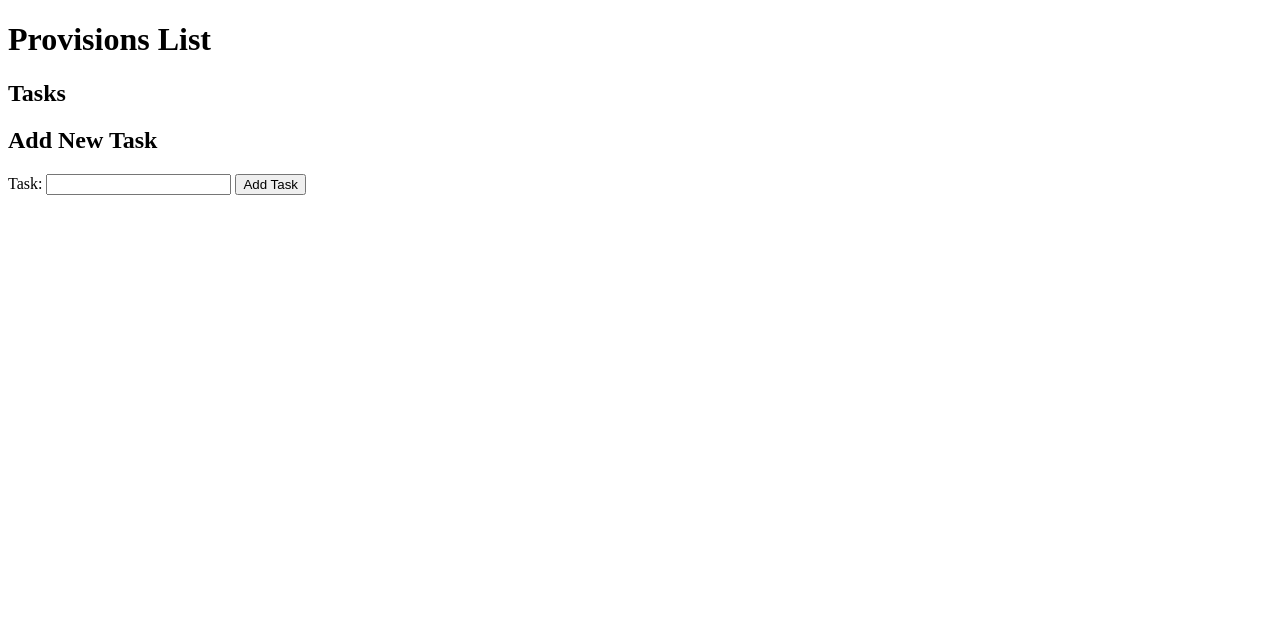
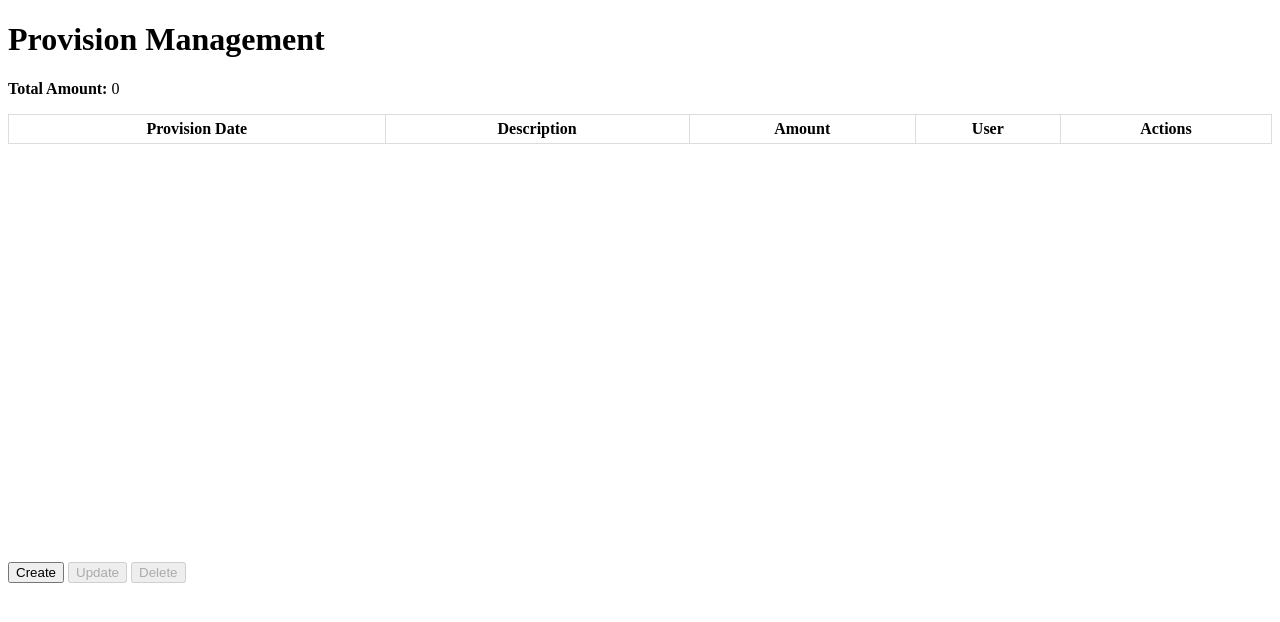
Before and after one commit to mmistroni/groceries_plugin, a Python web app: template templates/index.html in a window 1280 px wide. Shown: the top 622 px of the page. Run offline with Jinja, Linux system fonts and the light colour scheme; the template is opened without the code that fills it, so the values that code supplies are empty.

Commit message:
new page generated by bard

```diff
--- a/templates/index.html
+++ b/templates/index.html
@@ -3,53 +3,112 @@
 <head>
   <meta charset="UTF-8">
   <meta name="viewport" content="width=device-width, initial-scale=1.0">
-  <title>CRUD Application</title>
-  </head>
+  <title>Provision Management</title>
+  <style>
+    table {
+      width: 100%;
+      border-collapse: collapse;
+    }
+    th, td {
+      padding: 5px;
+      border: 1px solid #ddd;
+    }
+    #provision-table tbody {
+      height: 400px;
+      overflow-y: scroll;
+    }
+  </style>
+</head>
 <body>
-  <h1>Provisions List</h1>
-  <h2>Tasks</h2>
-  <ul>
-    {% for todo in todos %}
-      <li>
-        {{ todo.task }}
-        {% if todo.completed %}
-          (Completed)
-        {% endif %}
-        <button data-todo-id="{{ todo.id }}" onclick="editTodo(this)">Edit</button>
-        <button data-todo-id="{{ todo.id }}" onclick="deleteTodo(this)">Delete</button>
-      </li>
-    {% endfor %}
-  </ul>
+  <h1>Provision Management</h1>
+  <p><b>Total Amount:</b> <span id="total-amount">0</span></p>
 
-  <h2>Add New Task</h2>
-  <form id="add-todo-form">
-    <label for="task">Task:</label>
-    <input type="text" id="task" name="task" required>
-    <button type="submit">Add Task</button>
-  </form>
+  <table id="provision-table">
+    <thead>
+      <tr>
+        <th>Provision Date</th>
+        <th>Description</th>
+        <th>Amount</th>
+        <th>User</th>
+        <th>Actions</th>
+      </tr>
+    </thead>
+    <tbody id="provision-body"></tbody>
+  </table>
+  <br>
+  <button id="create-btn">Create</button>
+  <button id="update-btn" disabled>Update</button>
+  <button id="delete-btn" disabled>Delete</button>
 
   <script>
-    // Sample JavaScript functions for editing and deleting todos (replace with your actual implementation)
-    function editTodo(button) {
-      const todoId = button.dataset.todoId;
-      // Call your FastAPI endpoint for editing todo with ID
-      // Update the UI based on the response
+    const provisionTable = document.getElementById('provision-body');
+    const createBtn = document.getElementById('create-btn');
+    const updateBtn = document.getElementById('update-btn');
+    const deleteBtn = document.getElementById('delete-btn');
+    const totalAmountSpan = document.getElementById('total-amount');
+    let selectedProvision = null; // Keeps track of selected provision for Update/Delete
+
+    // Function to fetch provisions from backend using JSON request (replace with your actual API endpoint and logic)
+    async function fetchProvisions() {
+      const response = await fetch('/api/provisions'); // Replace with your API endpoint
+      if (!response.ok) {
+        throw new Error(`Failed to fetch provisions: ${response.statusText}`);
+      }
+      const data = await response.json();
+      return data;
     }
 
-    function deleteTodo(button) {
-      const todoId = button.dataset.todoId;
-      // Call your FastAPI endpoint for deleting todo with ID
-      // Remove the todo from the UI
+    function updateTable(provisions) {
+      provisionTable.innerHTML = ""; // Clear existing rows
+      let total = 0;
+      for (const provision of provisions) {
+        const tableRow = document.createElement('tr');
+
+        const dateCell = document.createElement('td');
+        dateCell.textContent = provision.provisionDate;
+        tableRow.appendChild(dateCell);
+
+        const descriptionCell = document.createElement('td');
+        descriptionCell.textContent = provision.description;
+        tableRow.appendChild(descriptionCell);
+
+        const amountCell = document.createElement('td');
+        amountCell.textContent = provision.amount;
+        tableRow.appendChild(amountCell);
+        total += provision.amount;
+
+        const userCell = document.createElement('td');
+        userCell.textContent = provision.user;
+        tableRow.appendChild(userCell);
+
+        const actionCell = document.createElement('td');
+        const editBtn = document.createElement('button');
+        editBtn.textContent = "Edit";
+        editBtn.addEventListener('click', () => {
+          selectedProvision = provision;
+          updateBtn.disabled = false; // Enable Update button on edit
+          deleteBtn.disabled = false; // Enable Delete button on edit
+          // Pre-fill a form or modal for editing (not shown here)
+        });
+        actionCell.appendChild(editBtn);
+        tableRow.appendChild(actionCell);
+
+        provisionTable.appendChild(tableRow);
+      }
+      totalAmountSpan.textContent = total; // Update total amount
     }
 
-    // Handle form submission for adding a new todo using JavaScript (fetch API or similar)
-    const form = document.getElementById('add-todo-form');
-    form.addEventListener('submit', (event) => {
-      event.preventDefault();
-      const task = document.getElementById('task').value;
-      // Send a POST request to your FastAPI endpoint for creating a new todo
-      // Clear the form and update the UI with the new todo
-    });
+    window.onload = async function() {
+      try {
+        const provisions = await fetchProvisions();
+        updateTable(provisions);
+      } catch (error) {
+        console.error('Error fetching provisions:', error);
+        // Handle errors appropriately (e.g., display an error message to the user)
+      }
+    };
+
+    // Implement logic for Create, Update, and Delete buttons using your backend API (not shown here)
   </script>
 </body>
 </html>
```
